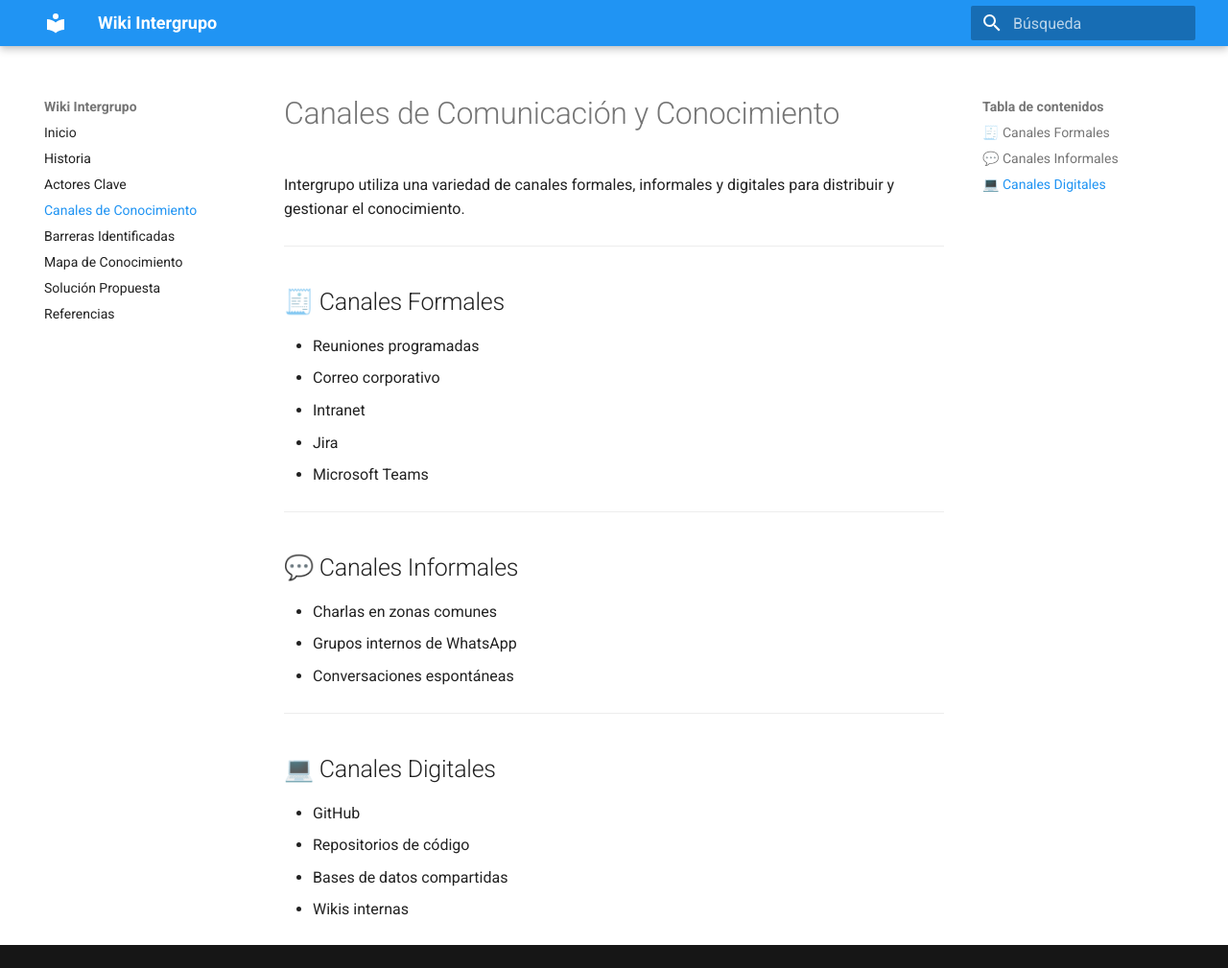
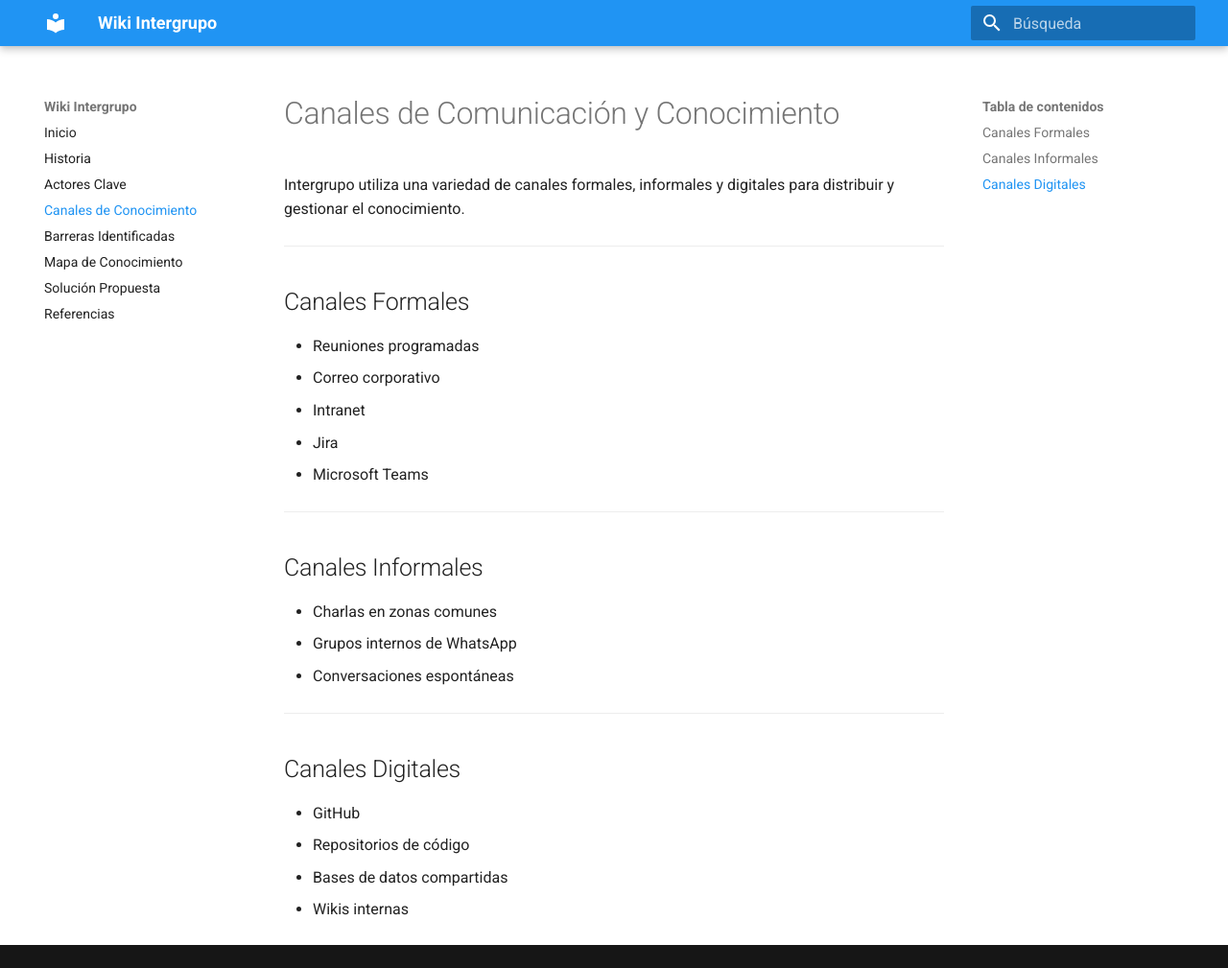
Before and after one commit to danielsmuncac-lgtm/wiki-intergrupo, an MkDocs documentation site: the page built from docs/canales.md, in a window 1280 px wide and 1009 px high. Shown: the whole window at 96% size. Built offline with MkDocs 1.6.1 and Material for MkDocs 9.7.7, drawn with Linux system fonts in a browser that asks for light colours.

```diff
--- a/docs/canales.md
+++ b/docs/canales.md
@@ -4,7 +4,7 @@ Intergrupo utiliza una variedad de canales formales, informales y digitales para
 
 ---
 
-## 🧾 Canales Formales
+##  Canales Formales
 - Reuniones programadas
 - Correo corporativo
 - Intranet
@@ -13,14 +13,14 @@ Intergrupo utiliza una variedad de canales formales, informales y digitales para
 
 ---
 
-## 💬 Canales Informales
+##  Canales Informales
 - Charlas en zonas comunes
 - Grupos internos de WhatsApp
 - Conversaciones espontáneas
 
 ---
 
-## 💻 Canales Digitales
+##  Canales Digitales
 - GitHub
 - Repositorios de código
 - Bases de datos compartidas
```
